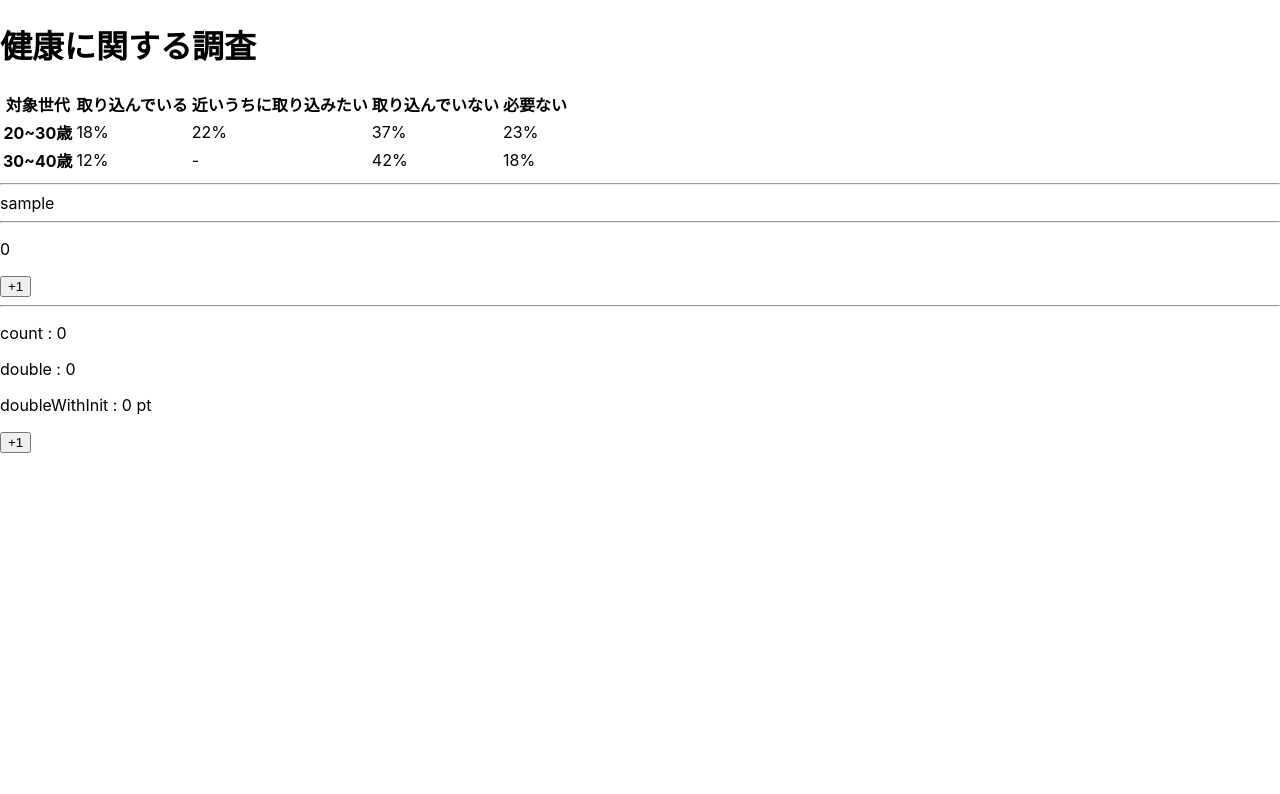
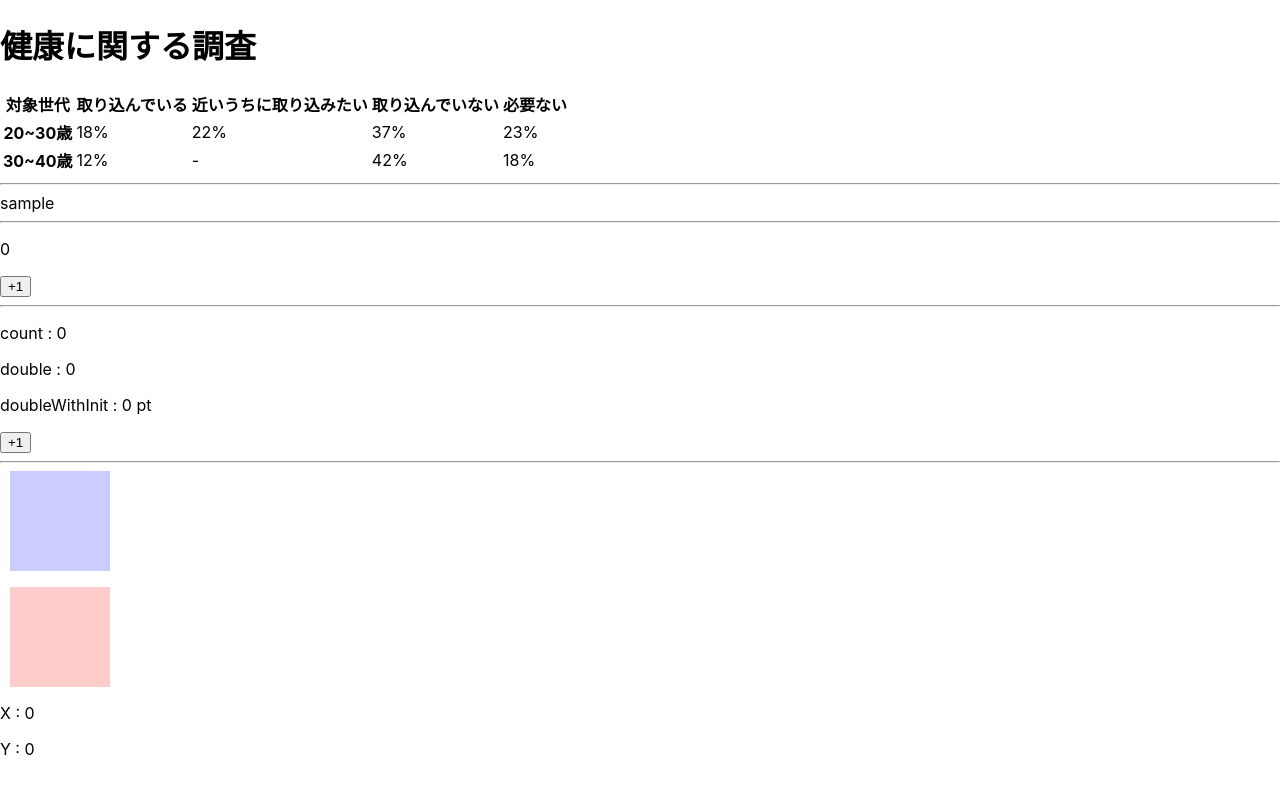
Before and after one commit to Unripe01/react-something, a React (Create React App) app: page / in a window 1280 px wide. Shown: the top 794 px of the page. Built offline with nearby package versions, Linux system fonts and the light colour scheme.

Commit message:
useCallback

```diff
--- /dev/null
+++ b/src/hooks/useCallbackSample.tsx
@@ -0,0 +1,52 @@
+import React, { useCallback, useState } from "react";
+
+type Props = {
+  clickedX: number;
+  clickedY: number;
+  handleClick: (event: React.MouseEvent<HTMLElement, MouseEvent>) => void;
+};
+
+type hanaleParam = Parameters<Props["handleClick"]>[0];
+
+//component
+const UseCallbackSampleComponent: React.FC<Props> = (props) => (
+  <div>
+    <div
+      style={{ width: 100, height: 100, background: "#ccf", marginLeft:10 }}
+      onClick={props.handleClick}
+    />
+    <p
+      style={{ width: 100, height: 100, background: "#fcc", marginLeft:10 }}
+      onClick={props.handleClick}
+    />
+    <p>X : {props.clickedX}</p>
+    <p>Y : {props.clickedY}</p>
+  </div>
+);
+
+//container
+const UseCallbackSampleContainer: React.FC = () => {
+  const [state, update] = useState({
+    clickedX: 0,
+    clickedY: 0,
+  });
+
+  const handleClick = useCallback((event: hanaleParam) => {
+    const { top, left } = event.currentTarget.getBoundingClientRect();
+    update((prev) => ({
+      ...prev,
+      clickedX: event.clientX - left,
+      clickedY: event.clientY - top,
+    }));
+  }, []);
+
+  return (
+    <UseCallbackSampleComponent
+      clickedX={state.clickedX}
+      clickedY={state.clickedY}
+      handleClick={handleClick}
+    />
+  )
+};
+
+export default UseCallbackSampleContainer;
--- a/src/index.tsx
+++ b/src/index.tsx
@@ -7,6 +7,7 @@ import Table from './table/index'
 import Parent from './hooks/sample';
 import UseStateSample from './hooks/useStateSample';
 import UseMemoSample from './hooks/useMemoSample';
+import UseCallbackSampleContainer from './hooks/useCallbackSample';
 
 const root = ReactDOM.createRoot(
   document.getElementById('root') as HTMLElement
@@ -21,6 +22,8 @@ root.render(
     <UseStateSample></UseStateSample>
     <hr />
     <UseMemoSample></UseMemoSample>
+    <hr />
+    <UseCallbackSampleContainer></UseCallbackSampleContainer>
   </React.StrictMode>
 );
 
```
